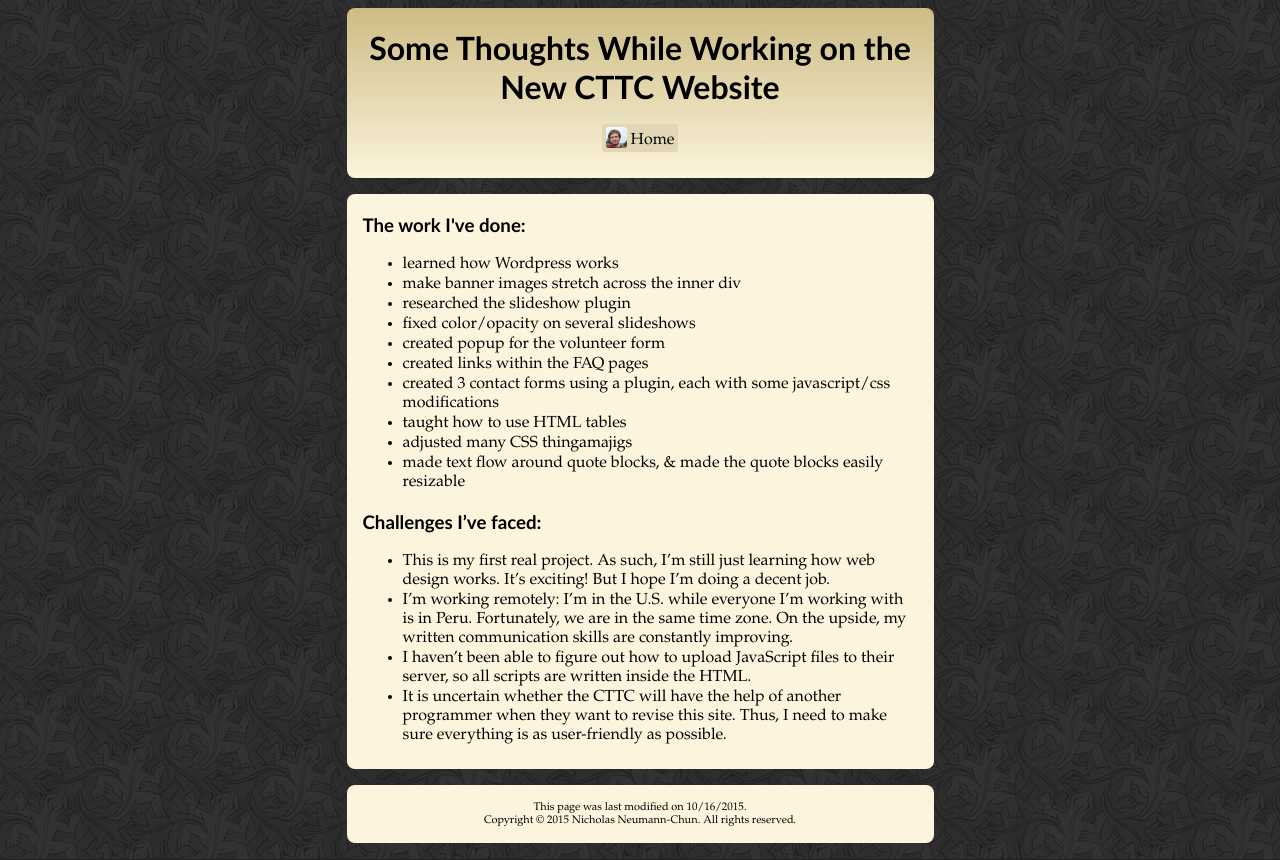
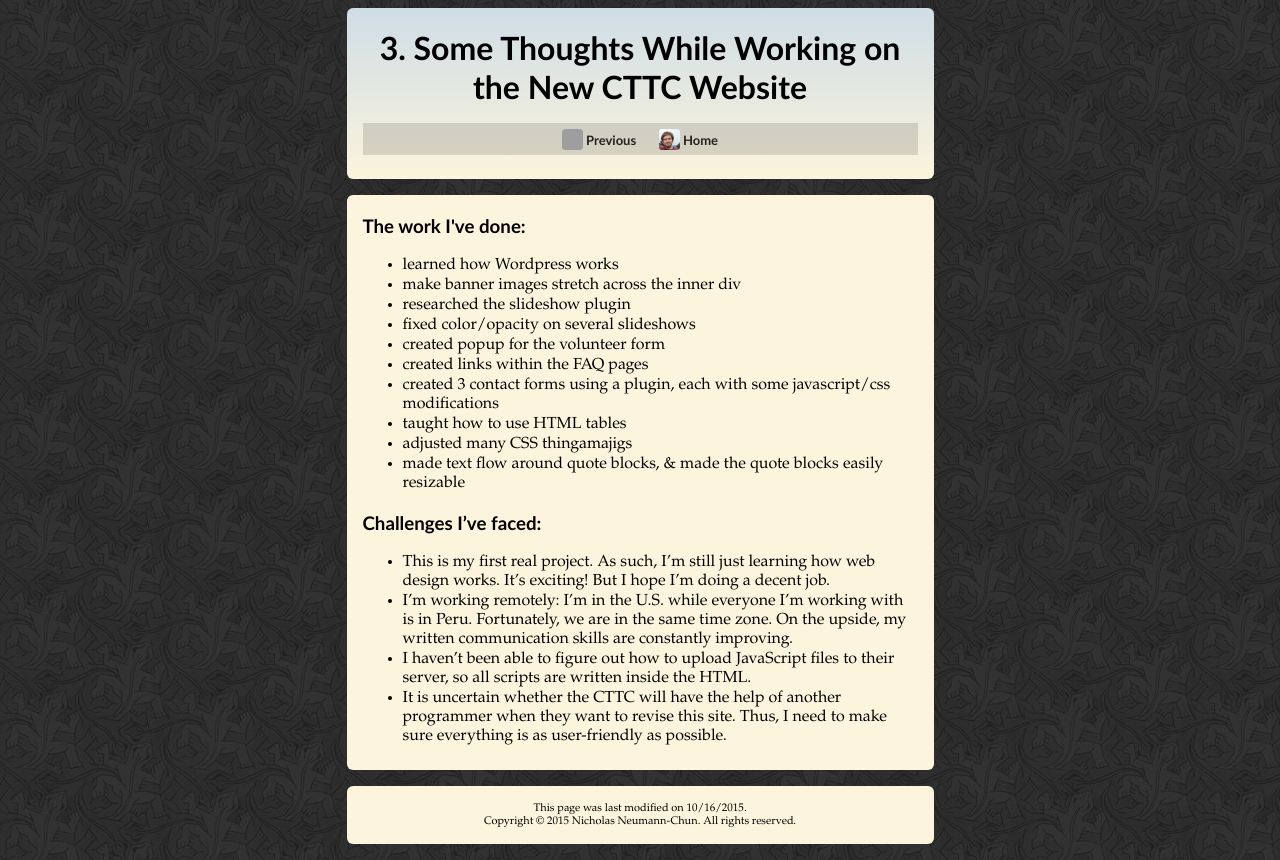
Before and after one commit to babelthuap/babelthuap.github.io, a plain HTML site: page projects/cttc-website.html in a window 1280 px wide. Drawn offline with nearby package versions, Linux system fonts and the light colour scheme; grey boxes are pictures that could not be loaded.

Commit message:
Improved the navigation buttons

```diff
--- a/index.css
+++ b/index.css
@@ -8,13 +8,8 @@ body {
     font-family: "Palatino Linotype", Palatino, serif;
 }
 
-h1, h2, h3, h4, h5, h6, .big {
+h1, h2, h3, h4, h5, h6, .places, .big {
     font-family: "Optima", "Lucida Sans Unicode", "Lucida Grande", sans-serif;
-}
-
-hr {
-    margin-top: 2em;
-    margin-bottom: 2em;
 }
 
 a {
@@ -43,7 +38,7 @@ body > div {
     background-color: #FCF4DC;
     width: 555px;
     margin: auto;
-    border-radius: 0.5em;
+    border-radius: 6px;
     margin-bottom: 16px;
 }
 
@@ -61,7 +56,7 @@ body > div > *:last-child {
 
 .header {
     text-align: center;
-    background: linear-gradient(#CDBC84, #FCF4DC);
+    background: linear-gradient(#CFDDE6, #FCF4DC);
 }
 
 .header .big {
@@ -98,7 +93,10 @@ body > div > *:last-child {
 /* the class "places" is for links in the header */
 
 .places {
-    margin-bottom: 0px;
+    margin-top: -4px;
+    padding-top: 6px;
+    padding-bottom: 2px;
+    background-color: rgba(0,0,0,0.13);
 }
 
 .places img {
@@ -107,9 +105,10 @@ body > div > *:last-child {
 }
 
 .places a {
-    color: black;
-    background-color: #E1D7B7;
-    border-radius: 3px;
+    color: #212121;
+    font-size: 13px;
+    font-weight: bold;
+    border: 2px solid rgba(0,0,0,0);
     padding-top: 12px;
     padding-left: 4px;
     padding-right: 4px;
@@ -119,13 +118,13 @@ body > div > *:last-child {
 
 .places a:hover {
     text-decoration: none;
-    background-color: #CCC6B1;
-    box-shadow: -2px 3px rgba(0,0,0,0.5);
+    border: 2px solid rgba(0,0,0,0.5);
+    border-radius: 5px;
 }
 
 .places a span {
     position: relative;
-    bottom: 4px;
+    bottom: 5px;
 }
 
 
@@ -155,7 +154,7 @@ body > div > *:last-child {
 /*******************/
 /* list formatting */
 
-ul {
+ol, ul {
     margin-top: 0px;
     text-align: left;
 }
--- a/projects/cttc-website.html
+++ b/projects/cttc-website.html
@@ -7,9 +7,12 @@
     </head>
     <body>
     <div class="header">
-        <h1>Some Thoughts While Working on the New CTTC Website</h1>
+        <h1>3. Some Thoughts While Working on the New CTTC Website</h1>
 
         <div class="places">
+            <a href="experimenting.html">
+                <img src="https://upload.wikimedia.org/wikipedia/commons/c/c5/U%2B2190.svg" class="rounded" style="background-color: white;">
+                <span>Previous</span></a>
             <a href="../index.html">
                 <img src="../favicon/favicon-64.png" class="rounded">
                 <span>Home</span>
```
Also changed, not shown: index.html (+2 -2 lines).
